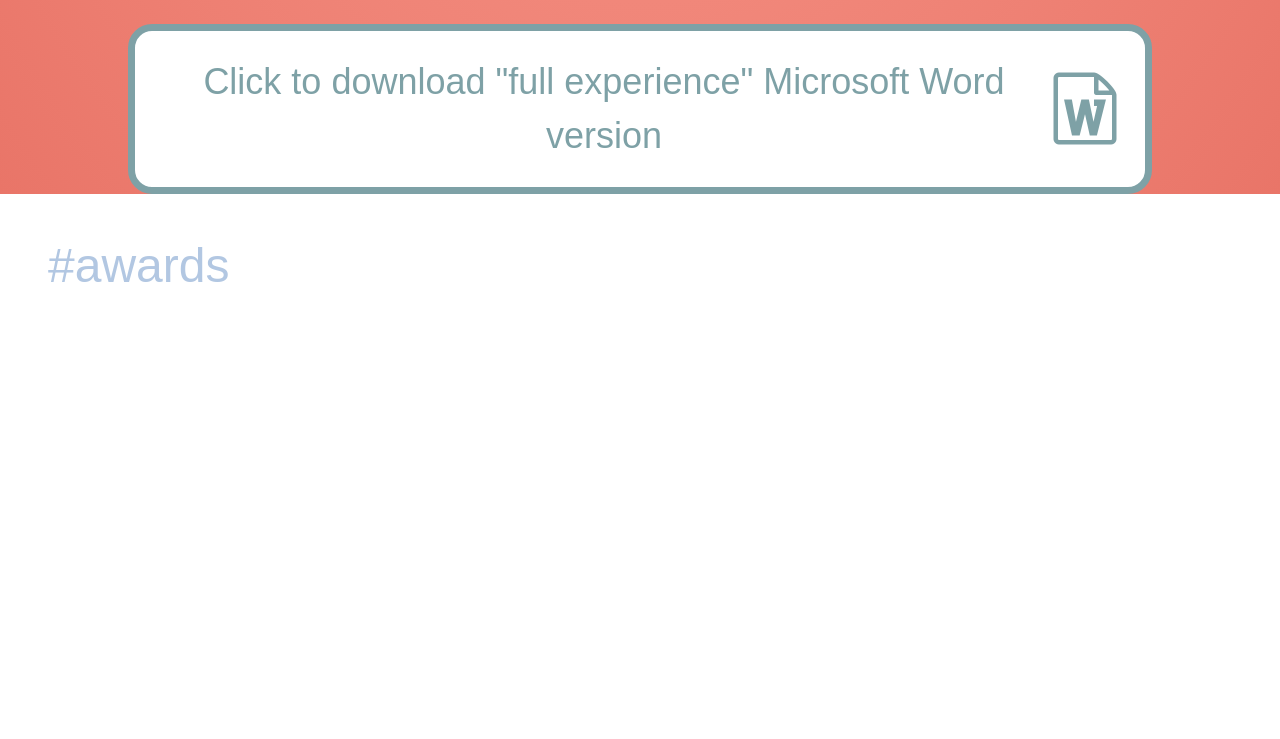
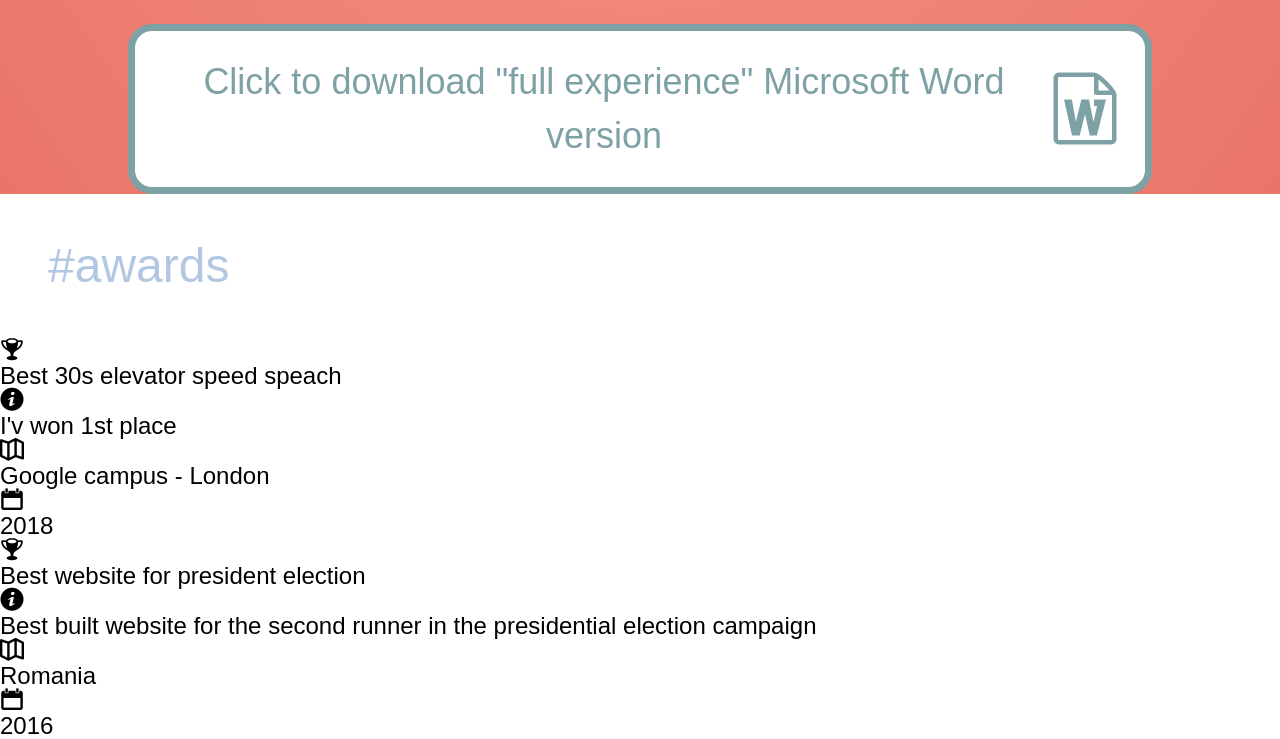
Before and after one commit to iuliancarnaru/my-cv, a website: page src/index.pug in a window 1280 px wide. Shown: the part 2467-3206 px from the top of the page. Before the commit the page ends 2781 px from the top, so only its background shows below. Drawn offline with nearby package versions, Linux system fonts and the light colour scheme; files that its build step writes are made by us from their sources; files whose address does not match are found by name; a web font is replaced by a local one.

Commit message:
award structure

```diff
--- a/src/_component/award/award.pug
+++ b/src/_component/award/award.pug
@@ -1,7 +1,37 @@
 -
     var myHeader = '#awards';
+    var awardList = [{
+        title : 'Best 30s elevator speed speach',
+        description : `I'v won 1st place `,
+        location : 'Google campus - London',
+        date : '2018'
+    },
+    {
+        title : 'Best website for president election',
+        description : `Best built website for the second runner in the presidential election campaign`,
+        location : 'Romania',
+        date : '2016'
+    }];
+
 
 
 #award
 .award
     .award__header=myHeader
+    each award in awardList
+        .award__card
+            .award__icon
+                span.icon-trophy
+            .award__title=award.title
+
+            .award__icon
+                span.icon-info-with-circle
+            .award__description=award.description
+
+            .award__icon
+                span.icon-map
+            .award__location=award.location
+
+            .award__icon
+                span.icon-calendar
+            .award__date=award.date
```
